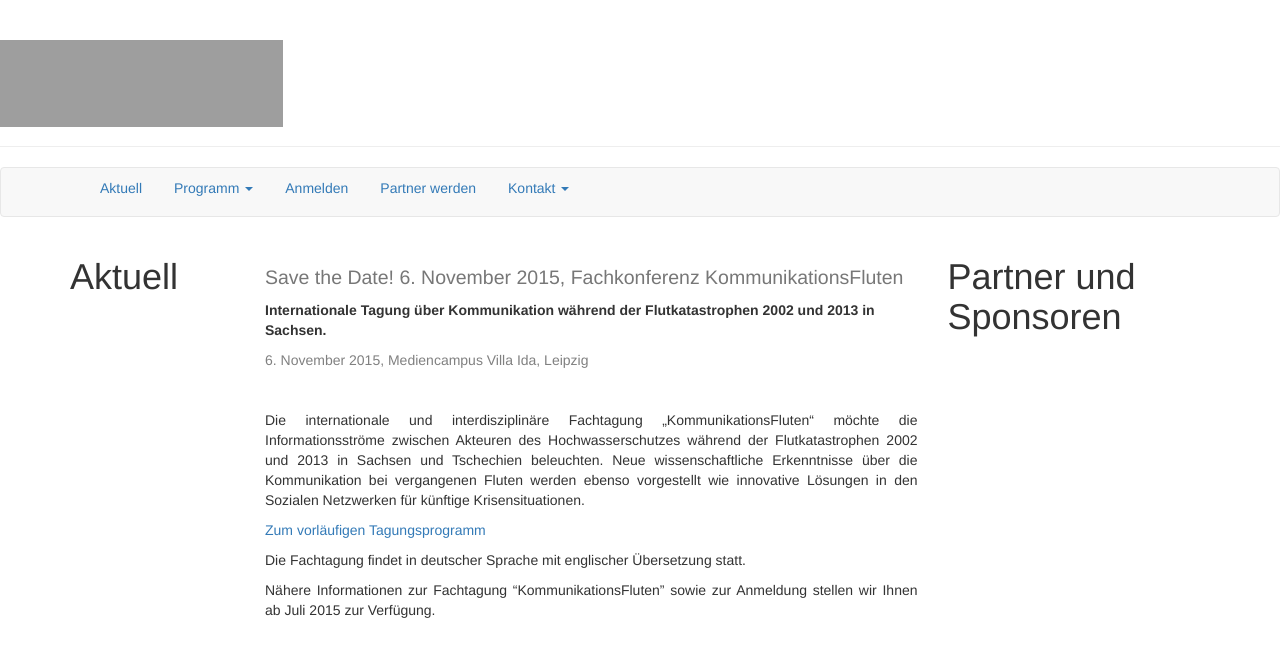
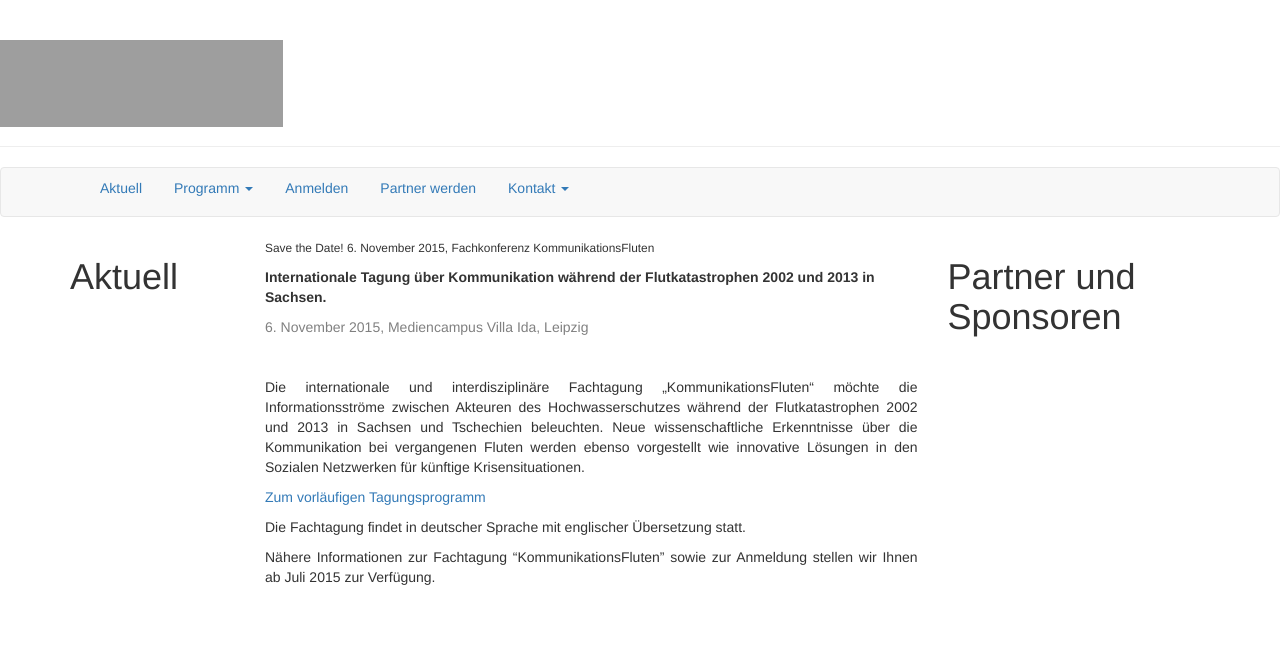
Before and after one commit to susedev/test, a Jekyll site: the page built from konferenz-kommunikationsfluten.html, in a window 1280 px wide. Shown: the top 657 px of the page. Built offline with Jekyll 4.4.1, drawn with Linux system fonts in a browser that asks for light colours; nearby versions of some CDN libraries; grey boxes are pictures that could not be loaded.

Commit message:
Edit from JekyllCMS

```diff
--- a/konferenz-kommunikationsfluten.html
+++ b/konferenz-kommunikationsfluten.html
@@ -1,7 +1,7 @@
 ---
 title: Aktuell
 ---
-<h2><small>Save the Date! 6. November 2015, Fachkonferenz KommunikationsFluten</small></h2>
+<p><small>Save the Date! 6. November 2015, Fachkonferenz KommunikationsFluten</small></p>
 
 <p><strong>Internationale Tagung &uuml;ber Kommunikation w&auml;hrend der Flutkatastrophen 2002 und 2013 in Sachsen.</strong></p>
 
```
